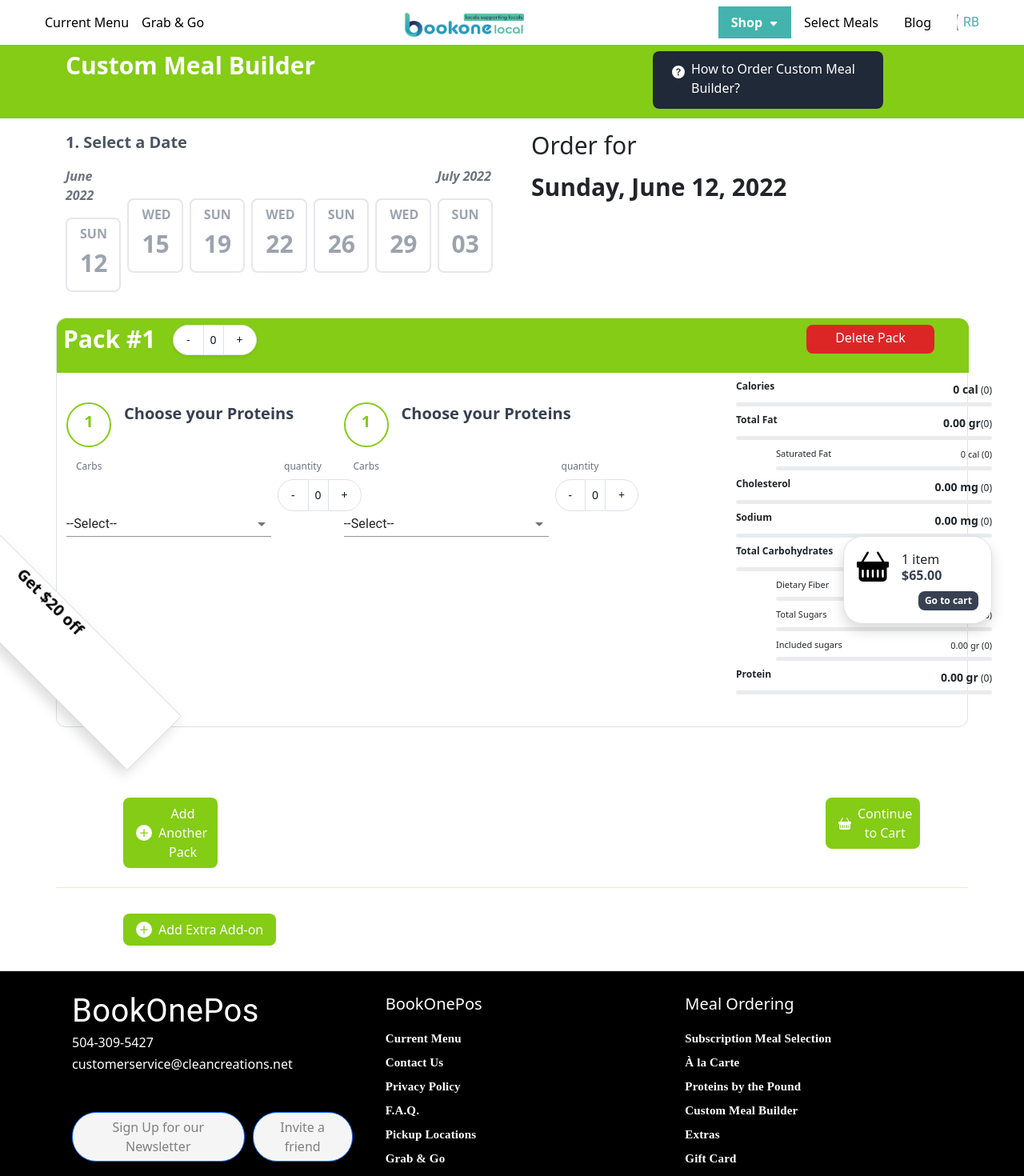
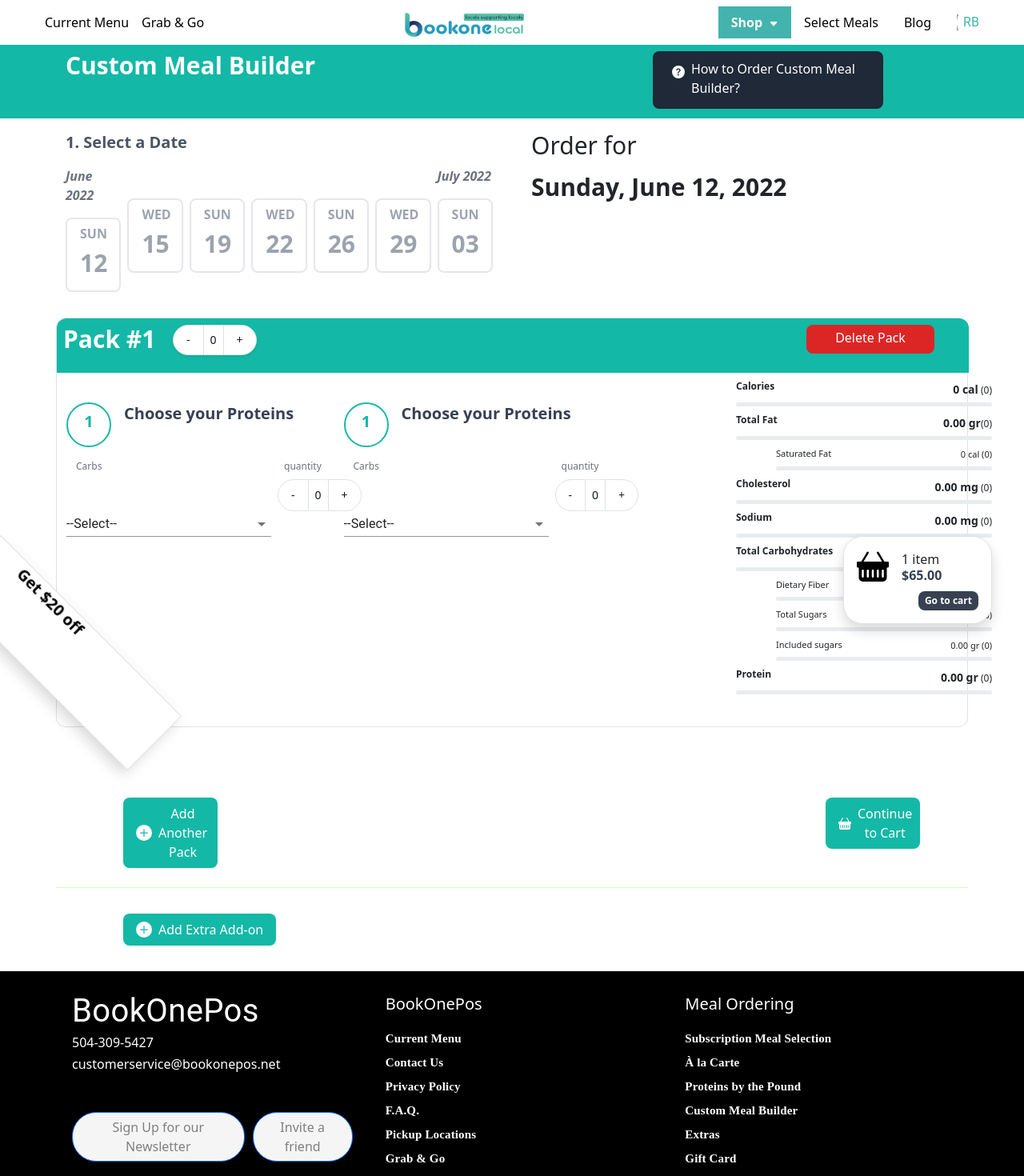
Before and after one commit to innzz/Clean-Creation, a Next.js app in the folder clean-creation/: page /customMealBuilder in a window 1280 px wide. Shown: the top 1470 px of the page at 80% size. Built offline with nearby package versions, Linux system fonts and the light colour scheme; grey boxes are pictures that could not be loaded.

Commit message:
Updated Contact Page

```diff
--- a/clean-creation/components/About/AboutUs.jsx
+++ b/clean-creation/components/About/AboutUs.jsx
@@ -18,7 +18,7 @@ function AboutUs() {
                     <h3>Catering</h3>
                     <p>BookOnePos caters! We prepare fresh, healthy gourmet meals for private parties, corporate events, office lunches, and more. We can also create custom menus for particular dietary restrictions, including gluten-free, paleo, vegetarian, or vegan.</p>
                     <p>For more information about catering and menus, send an e-mail to:
-                    events@cleancreations.net</p>
+                    events@bookonepos.net</p>
                 </div>
                 <div className={styles.rightPassage}>
                     <h3>Corporate Wellness</h3>
--- a/clean-creation/components/About/cleanCreationsBatonRough.js
+++ b/clean-creation/components/About/cleanCreationsBatonRough.js
@@ -17,12 +17,12 @@ export default class CleanCreationsBatonRough extends React.Component {
                     </div>
                     <p className="text-3xl font-bold text-gray-700 mt-5">BookOnePos, Baton Rouge: FAQs</p>
                     <p className=" text-gray-700">Having healthy, delicious meals prepared for you by BookOnePos, Baton Rouge sounds great - but <span className="font-bold">how do you get started</span>? All you have to do is click the “<Link className="no-underline cursor-pointer" href="/">Get Started</Link>” link on our homepage to set up an account. Once you create a profile, you can then visit the “Order” tab on our homepage to begin placing your order. It’s as easy as that!</p>
-                    <p className=" text-gray-700">We also get a lot of questions about how our meal plans work, such as <span className="font-bold">are meal plans recurring</span>? The answer is yes. Our meal plans are subscriptions, and we charge you weekly, biweekly, or monthly based on your preferences. Customers also wonder: <span className="font-bold">can I choose my own meals</span>? Absolutely! We pride ourselves on preparing a wide variety of delicious, nutritious meals, allowing you to dictate your own meal plan. You get to choose your subscription meals before your initial checkout, and again after the account auto-renews. Even if you don’t have a subscription plan, your meals can be chosen under the “a la carte” ordering section. Customers also ask questions like “Do I have to order a meal plan?” Nope!  Meal plans are just one of the options we offer in addition to a la carte, bulk, or via our custom meal builder. With these last three options, you just receive food when you place an order. If you need to cancel an order due to unforeseen circumstances or vacation time, send all cancellation requests to customerservice@cleancreations.net.</p>
+                    <p className=" text-gray-700">We also get a lot of questions about how our meal plans work, such as <span className="font-bold">are meal plans recurring</span>? The answer is yes. Our meal plans are subscriptions, and we charge you weekly, biweekly, or monthly based on your preferences. Customers also wonder: <span className="font-bold">can I choose my own meals</span>? Absolutely! We pride ourselves on preparing a wide variety of delicious, nutritious meals, allowing you to dictate your own meal plan. You get to choose your subscription meals before your initial checkout, and again after the account auto-renews. Even if you don’t have a subscription plan, your meals can be chosen under the “a la carte” ordering section. Customers also ask questions like “Do I have to order a meal plan?” Nope!  Meal plans are just one of the options we offer in addition to a la carte, bulk, or via our custom meal builder. With these last three options, you just receive food when you place an order. If you need to cancel an order due to unforeseen circumstances or vacation time, send all cancellation requests to customerservice@bookonepos.net.</p>
                     <p className=" text-gray-700">If you’re located in the Baton Rouge area, you might be wondering: Can I get delivery to the Baton Rouge area? And while we’re not offering delivery just yet, we do offer pick-up for our BookOnePos Baton Rouge customers. You can pick up your meals at our Perkins Road East location. Our BookOnePos Baton Rouge orders are available for pick up every Sunday and Wednesday every week after 12:00 PM. If you’d like more information about the BookOnePos Baton Rouge operation, please give us a call.</p>
                     <p className="text-3xl font-bold text-gray-700">Make Healthy Eating a Breeze with BookOnePos, Baton Rouge</p>
                     <p className=" text-gray-700">Maintaining a healthy lifestyle when you have a busy schedule can be exhausting. From meal planning to grocery shopping to preparing the food, eating right takes time. But with BookOnePos, Baton Rouge, we make healthy eating a breeze! Not only do we hand-select the freshest ingredients for your meals, but we also do all the cooking, cleaning up, and packaging for you. And better yet, you get to pick from our current menu, tailoring your meal plan to your palate. To help you eat healthy on a time crunch, BookOnePos provides you with fresh, healthy meals delivered right to your door or for pickup at our New Orleans or Baton Rouge locations. Eating well has never been more convenient with our large selection of meal plans and à la carte options. Sign up for BookOnePos today to start your healthy eating journey today!</p>
                     <div className="grid place-content-center">
-                    <button href="/screens/Blog/read" className="mt-4  no-underline inline-flex items-center py-2 px-3 md:px-10 text-xl font-bold text-center text-white bg-lime-400 mb-10 rounded-lg">
+                    <button href="/screens/Blog/read" className="mt-4  no-underline inline-flex items-center py-2 px-3 md:px-10 text-xl font-bold text-center text-white bg-teal-500 mb-10 rounded-lg">
                         SIGN UP FOR CLEAN CREATION
                     </button>
                     </div>
--- a/clean-creation/components/Blog/Blog.js
+++ b/clean-creation/components/Blog/Blog.js
@@ -66,7 +66,7 @@ export default class Blog extends React.Component {
                 </p>
                 <Link href="/Blog/id">
                   <button
-                    className="mt-4 no-underline inline-flex items-center py-2 px-10 text-xl font-bold text-center text-white bg-lime-400 mb-10 rounded-lg hover:scale-110"
+                    className="mt-4 no-underline inline-flex items-center py-2 px-10 text-xl font-bold text-center text-white bg-teal-500 mb-10 rounded-lg hover:scale-110"
                   >
                     READ MORE
                   </button>
--- a/clean-creation/components/Blog/Contact.js
+++ b/clean-creation/components/Blog/Contact.js
@@ -9,7 +9,7 @@ export default class Contact extends React.Component {
                 <p style={{ lineHeight: "1px" }} className="text-sm">1105 Lafayette St, Gretna, Louisiana 70053</p>
                 <p className="font-semibold text-lg mt-20 text-gray-700">Get in touch</p>
                 <a className="text-black no-underline">504-309-5427</a>
-                <p className="text-sm">customerservice@cleancreations.net</p>
+                <p className="text-sm">customerservice@bookonepos.net</p>
 
                 <div>
                     <div className="grid lg:grid-cols-2 md:grid-cols-2 gap-2 px-2 py-4">
@@ -49,7 +49,7 @@ export default class Contact extends React.Component {
                             rows={4} label="" variant="standard" fullWidth />
                     </div>
                 </div>
-                <button className="bg-lime-500 px-4 py-2 rounded-3xl text-white font-semibold mb-10">Submit</button>
+                <button className="bg-teal-500 px-4 py-2 rounded-3xl text-white font-semibold mb-10">Submit</button>
             </div>
         )
     }
--- a/clean-creation/components/Footer.jsx
+++ b/clean-creation/components/Footer.jsx
@@ -69,7 +69,7 @@ export default class FooterHome extends React.Component {
                   color: this.state.hover2 === true ? "#43b3ae" : "white",
                 }}
               >
-                customerservice@cleancreations.net
+                customerservice@bookonepos.net
               </h6>
 
               <div className="flex" style={{ marginTop: "50px" }}>
--- a/clean-creation/components/Meals/CartConfirmation.js
+++ b/clean-creation/components/Meals/CartConfirmation.js
@@ -158,7 +158,7 @@ export default class CartConfirmation extends React.Component {
               variant="standard"
               fullWidth
             />
-            <button className="lg:px-2 lg:py-3.5 lg:w-32 w-full  rounded-xl bg-gray-200 hover:bg-lime-500 hover:text-white">
+            <button className="lg:px-2 lg:py-3.5 lg:w-32 w-full  rounded-xl bg-gray-200 hover:bg-teal-500 hover:text-white">
               Apply Code
             </button>
           </div>
@@ -194,7 +194,7 @@ export default class CartConfirmation extends React.Component {
           </DialogTitle>
           <DialogContent>
             <div className="border-1 rounded-lg border-black p-2 ">
-              <div onClick={() => { this.setState({ pickup: false, hiddenpickup: null, hiddenpickup2: "hidden" }) }} className="">
+              <div onClick={() => { this.setState({ pickup: false, hiddenpickup: null, hiddenpickup2: "hidden" }) }} className="cursor-pointer">
                 <p className="font-semibold lg:text-lg text-sm">Gretna</p>
                 <p className=" grid place-content-end text-sm -mt-10">
                   Click to Select
@@ -205,7 +205,7 @@ export default class CartConfirmation extends React.Component {
               </div>
             </div>
             <div className="border-1 rounded-lg border-black p-2 mt-4 ">
-              <div onClick={() => { this.setState({ pickup: false, hiddenpickup2: null, hiddenpickup: "hidden" }) }} className="">
+              <div onClick={() => { this.setState({ pickup: false, hiddenpickup2: null, hiddenpickup: "hidden" }) }} className="cursor-pointer">
                 <p className="font-semibold lg:text-lg text-sm">
                   Highland Park Market Place
                 </p>
--- a/clean-creation/components/Meals/ContinueToCart.js
+++ b/clean-creation/components/Meals/ContinueToCart.js
@@ -39,7 +39,7 @@ export default class ContinueToCart extends React.Component {
               this.setState({ open: true });
             }}
             href="/"
-          ><a className=" no-underline inline-flex items-center py-2 px-3 text-medium text-center text-white bg-lime-500 rounded-lg ">
+          ><a className=" no-underline inline-flex items-center py-2 px-3 text-medium text-center text-white bg-teal-500 rounded-lg ">
               <svg
                 style={{ color: "white" }}
                 xmlns="http://www.w3.org/2000/svg"
--- a/clean-creation/components/Shop/CustomMealDate.js
+++ b/clean-creation/components/Shop/CustomMealDate.js
@@ -15,7 +15,7 @@ export default class CustomMealDate extends React.Component {
     render() {
         return (
             <div>
-                <div className="bg-lime-500">
+                <div className="bg-teal-500">
                     <div className="container pt-2 pb-8 grid lg:grid-cols-2  ">
                         <p className="text-3xl font-semibold text-white">Custom Meal Builder</p>
                         <Link href="#">
--- a/clean-creation/components/Shop/CustomMealPack.js
+++ b/clean-creation/components/Shop/CustomMealPack.js
@@ -46,7 +46,7 @@ export default class CustomMealPack extends React.Component {
     return (
       <div className="p-3 lg:p-0">
         <div className="container rounded-xl mb-10 border">
-          <div className="bg-lime-500 rounded-tl-xl rounded-tr-xl py-2 -ml-3 -mr-3.5 grid grid-cols-2  ">
+          <div className="bg-teal-500 rounded-tl-xl rounded-tr-xl py-2 -ml-3 -mr-3.5 grid grid-cols-2  ">
             <div className="grid lg:grid-cols-2">
               <div>
                 <p className="text-3xl font-semibold text-white ml-2">
@@ -108,8 +108,8 @@ export default class CustomMealPack extends React.Component {
             <div className="grid lg:grid-cols-2 gap-0 place-content-center ">
               <div className="lg:w-96 w-72 lg:-mt-44">
                 <div className="flex">
-                  <div className="border-2 border-lime-500 h-14 w-14 mt-3 flex place-content-center rounded-full">
-                    <p className="text-xl font-bold text-lime-500 mt-2">1</p>
+                  <div className="border-2 border-teal-500 h-14 w-14 mt-3 flex place-content-center rounded-full">
+                    <p className="text-xl font-bold text-teal-500 mt-2">1</p>
                   </div>
                   <div className="mt-3 ml-4">
                     <p className="text-xl font-semibold text-gray-700">
@@ -174,8 +174,8 @@ export default class CustomMealPack extends React.Component {
               {/* Second one */}
               <div className="lg:w-96 w-72 lg:-mt-44 lg:ml-20">
                 <div className="flex">
-                  <div className="border-2 border-lime-500 h-14 w-14 mt-3 flex place-content-center rounded-full">
-                    <p className="text-xl font-bold text-lime-500 mt-2">1</p>
+                  <div className="border-2 border-teal-500 h-14 w-14 mt-3 flex place-content-center rounded-full">
+                    <p className="text-xl font-bold text-teal-500 mt-2">1</p>
                   </div>
                   <div className="mt-3 ml-4">
                     <p className="text-xl font-semibold text-gray-700">
@@ -366,7 +366,7 @@ export default class CustomMealPack extends React.Component {
             <Link
               href="#"
             >
-              <a className=" no-underline inline-flex gap-2 items-center py-2 px-3 text-medium text-center text-white bg-lime-500 rounded-lg ">
+              <a className=" no-underline inline-flex gap-2 items-center py-2 px-3 text-medium text-center text-white bg-teal-500 rounded-lg ">
                 <img src="/add.svg" alt="" />
                 Add Another Pack
               </a>
@@ -376,7 +376,7 @@ export default class CustomMealPack extends React.Component {
             <Link
               href="/cart"
             >
-              <a className=" no-underline inline-flex gap-2 items-center py-2 px-3 text-medium text-center text-white bg-lime-500 rounded-lg ">
+              <a className=" no-underline inline-flex gap-2 items-center py-2 px-3 text-medium text-center text-white bg-teal-500 rounded-lg ">
                 <img src="/basket-fill-white.svg" alt="" />
                 Continue to Cart
               </a>
@@ -390,7 +390,7 @@ export default class CustomMealPack extends React.Component {
             href="#"
           >
             <a
-              className=" no-underline inline-flex gap-2 items-center py-2 px-3 ml-[4.5rem] text-medium text-center text-white bg-lime-500 rounded-lg "
+              className=" no-underline inline-flex gap-2 items-center py-2 px-3 ml-[4.5rem] text-medium text-center text-white bg-teal-500 rounded-lg "
               onClick={() => {
                 this.setState({ open: true });
               }}>
@@ -442,7 +442,7 @@ export default class CustomMealPack extends React.Component {
                     </button>
                     <button
                       type="button"
-                      className=" py-2 px-2.5 text-sm font-medium text-white bg-lime-500 rounded-r-md border border-gray-200 "
+                      className=" py-2 px-2.5 text-sm font-medium text-white bg-teal-500 rounded-r-md border border-gray-200 "
                     >
                       Add to Cart
                     </button>
--- a/clean-creation/components/Shop/Extras.js
+++ b/clean-creation/components/Shop/Extras.js
@@ -23,7 +23,7 @@ export default class Extras extends React.Component {
   render() {
     return (
       <div>
-        <div className="bg-lime-500">
+        <div className="bg-teal-500">
           <div className="container p-2">
             <p className="text-3xl font-semibold text-white">Extras</p>
           </div>
@@ -75,7 +75,7 @@ export default class Extras extends React.Component {
                 </button>
                 <button
                   type="button"
-                  className=" py-2 px-2.5 text-xs font-medium text-white bg-lime-500 rounded-r-md border border-gray-200 "
+                  className=" py-2 px-2.5 text-xs font-medium text-white bg-teal-500 rounded-r-md border border-gray-200 "
                 >
                   Add to Cart
                 </button>
--- a/clean-creation/components/Shop/SelectDate.js
+++ b/clean-creation/components/Shop/SelectDate.js
@@ -53,9 +53,9 @@ export default class SelectDate extends React.Component {
                                 return (
                                     <div key={i}>
                                         <p className="italic font-semibold text-gray-500">{s.month}</p>
-                                        <div className="border-2 group border-gray-200 hover:text-lime-500 hover:border-lime-500 cursor-pointer pt-3 px-3 rounded-lg " style={{ marginTop: s.month === "" ? "40px" : "", lineHeight: "5px" }}>
-                                            <p className="font-bold text-gray-400 group-hover:text-lime-500">{s.day}</p>
-                                            <p className="text-3xl font-bold text-gray-400 group-hover:text-lime-500">{s.number}</p>
+                                        <div className="border-2 group border-gray-200 hover:text-lime-500 hover:border-teal-500 cursor-pointer pt-3 px-3 rounded-lg " style={{ marginTop: s.month === "" ? "40px" : "", lineHeight: "5px" }}>
+                                            <p className="font-bold text-gray-400 group-hover:text-teal-500">{s.day}</p>
+                                            <p className="text-3xl font-bold text-gray-400 group-hover:text-teal-500">{s.number}</p>
                                         </div>
                                     </div>
                                 )
```
Also changed, not shown: clean-creation/public/cart.svg.
